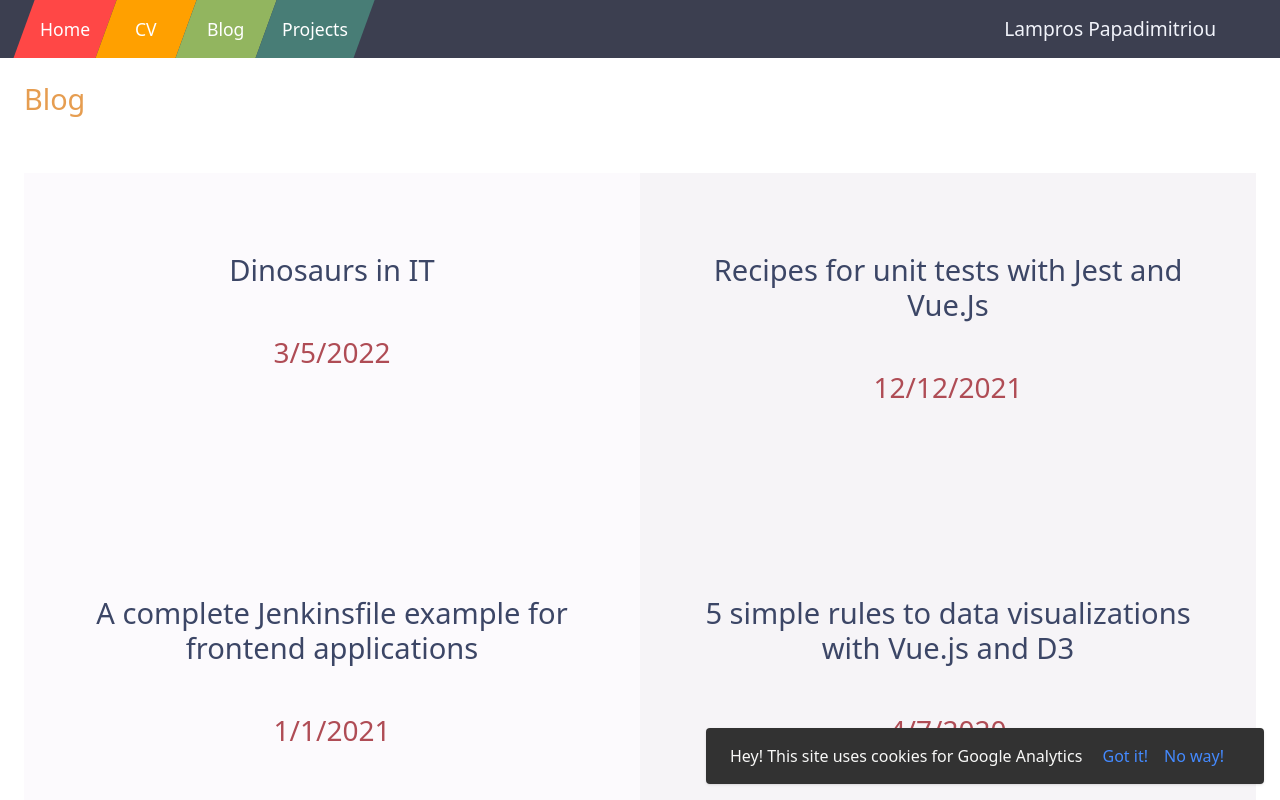
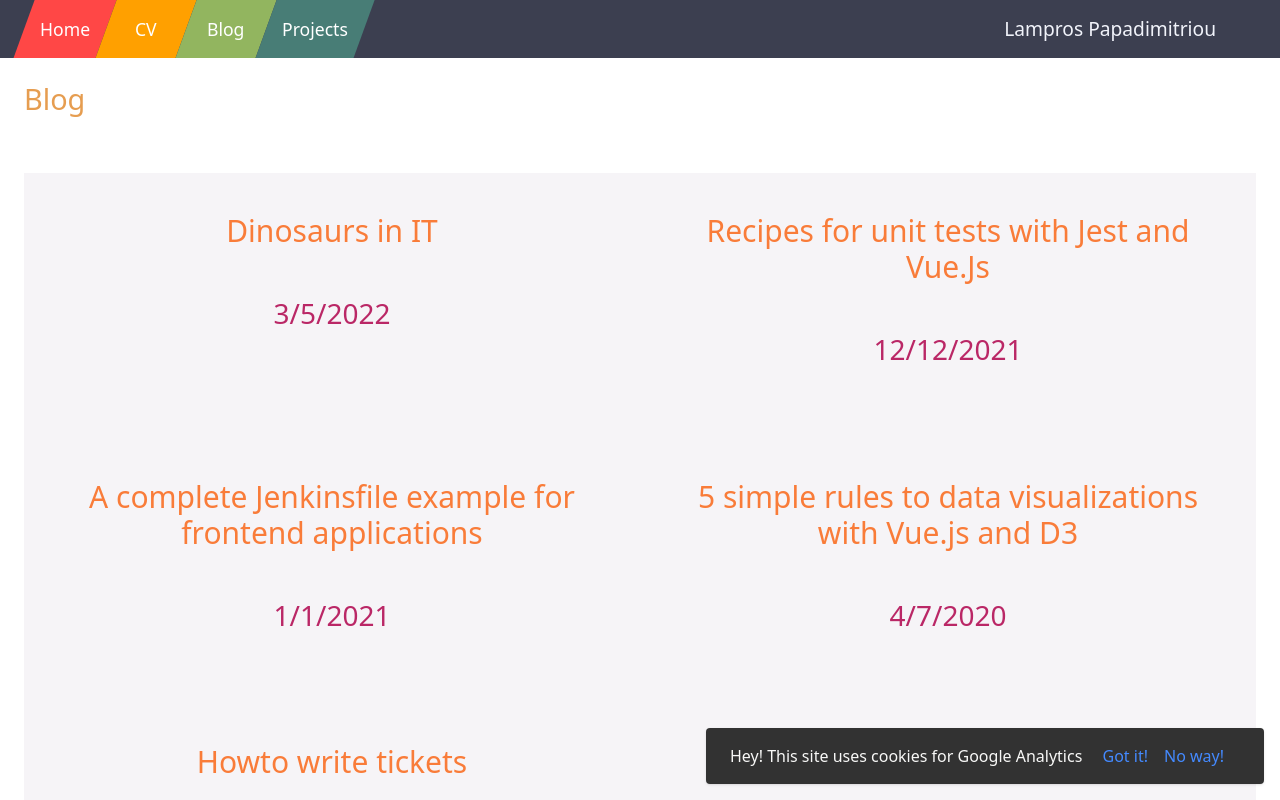
Before and after one commit to trelo-bifteki/www.trelobifteki.com, a Vue app: page /blog in a window 1280 px wide. Shown: the top 800 px of the page. Built offline with nearby package versions, Linux system fonts and the light colour scheme.

Commit message:
Migrated post summary to css

```diff
--- a/src/components/PostSummary.vue
+++ b/src/components/PostSummary.vue
@@ -28,59 +28,28 @@ export default defineComponent({
 
 <template>
   <router-link
-    class="post-summary"
+    class="post-summary bg-post-background hover:bg-theme-orange
+          p-10 text-center transition-colors duration-300 ease-in-out"
     :to="link"
   >
     <div>
-      <h2 class="post-summary__title">
+      <h2 class="post-summary__title text-rainbow-orange text-3xl pb-4">
         {{ post.title }}
       </h2>
-      <h3 class="post-summary__date">
+      <h3
+        class="text-rainbow-red"
+        qa-ref="post-summary__date"
+      >
         {{ formattedDate }}
       </h3>
     </div>
   </router-link>
 </template>
 
-<style lang="scss">
-  @import "../scss/variables";
-  @import "../scss/breakpoints";
+<style scoped>
 
-  .post-summary {
-    $root: &;
-
-    background-color: $color-theme-orange;
-    color: #333;
-    padding: 5rem 3rem;
-    text-align: center;
-    transition: background-color .33s ease;
-
-    &__title {
-      color: $color-theme-lila;
-      font-size: $font-size-xl;
-      padding-bottom: $space;
-
-      @at-root #{$root}:hover & {
-        color: $color-theme-white;
-      }
-    }
-
-    &__date {
-      color: $color-theme-red;
-    }
-
-    &:nth-child(even) {
-      background-color: #F6F4F7;
-    }
-
-    &:nth-child(odd) {
-      background-color: #FCFAFD;
-    }
-
-    &:hover {
-      background-color: $color-theme-orange;
-      color: $color-theme-white;
-    }
+  .post-summary:hover .post-summary__title {
+    color: var(--color-theme-white);
   }
 
 </style>
--- a/tailwind.config.js
+++ b/tailwind.config.js
@@ -15,6 +15,7 @@ module.exports = {
       'rainbow-blue'     : '#1F98C6',
       'rainbow-orange'   : '#F97C39',
       'rainbow-lila'     : '#E52D98',
+      'post-background'  : '#F6F4F7',
     },
     extend: {
       gridTemplateColumns: {
```
Also changed, not shown: 1 other file (tests, documents, lock files or other folders).
